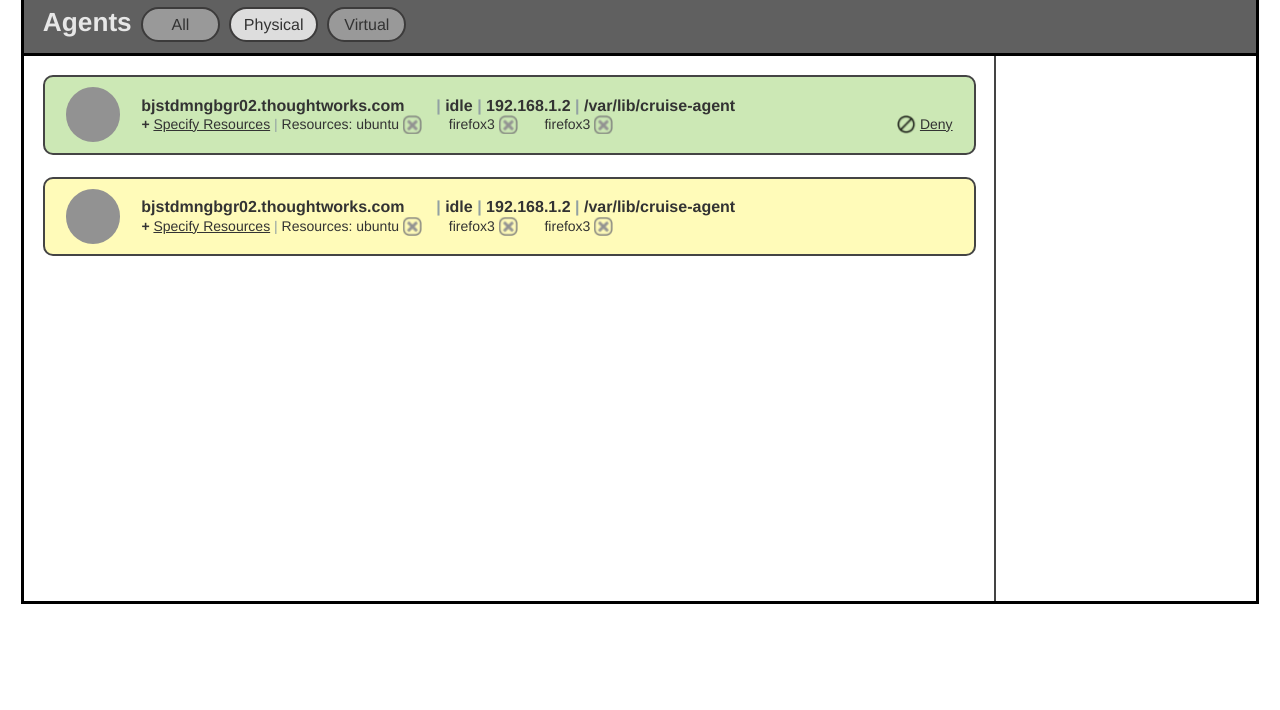
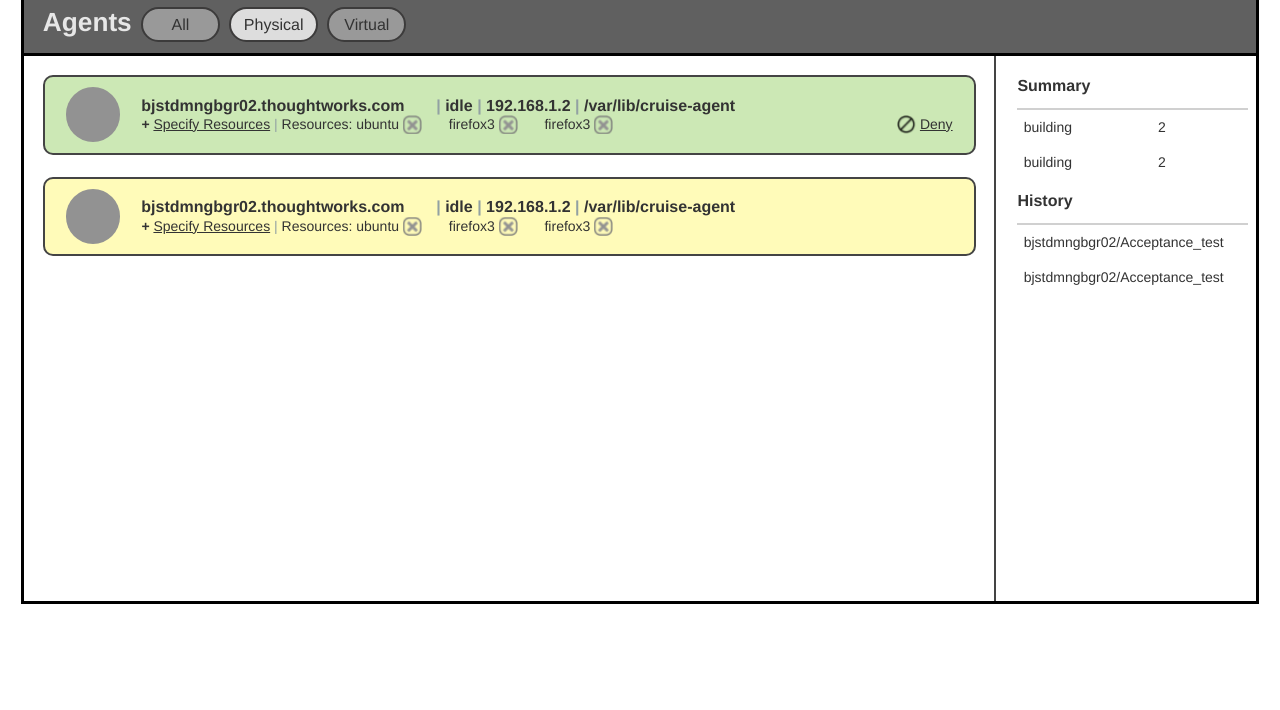
Before and after one commit to Youjingyu/TW-test, a plain HTML site: page index.html in a window 1280 px wide. Shown: the part 90-800 px from the top of the page. Drawn offline with Linux system fonts and the light colour scheme.

Commit message:
complete summary style

```diff
--- a/css/common.css
+++ b/css/common.css
@@ -51,7 +51,7 @@ div, a, ul, li{
     position: relative;
     float: right;
     height: 100%;
-    font-size: 0.14rem;
+    font-size: 14px;
 }
 .cr-member-operation {
     text-align: right;
@@ -224,13 +224,34 @@ div, a, ul, li{
 /* main content list end */
 
 /* main content summary start */
-.cr-main-summary{
+.cr-main-summary-con{
     position: absolute;
     top: 0;
     bottom: 0;
     left: 9.25rem;
     right: 0;
+    padding: 0.08rem 0.08rem 0.08rem 0.2rem;
     border-left: 2px solid #444;
+}
+.cr-main-summary > h4{
+    margin: 0.12rem 0;
+    font-weight: bold;
+}
+.cr-main-summary > ul{
+    padding: 0 0.06rem;
+    list-style: none;
+    border-top: 2px solid #D0D0D0;
+    line-height: 2.5;
+    font-size: 14px;
+}
+.cr-main-summary > ul > li{
+    overflow: hidden;
+    text-overflow:ellipsis;
+    white-space: nowrap;
+}
+.cr-main-summary-type{
+    display: inline-block;
+    width: 1.28rem;
 }
 /* main content summary end */
 
--- a/index.html
+++ b/index.html
@@ -130,8 +130,21 @@
                         </div>
                     </li>
                 </ul>
-                <div class="cr-main-summary">
-
+                <div class="cr-main-summary-con">
+                    <div class="cr-main-summary">
+                        <h4>Summary</h4>
+                        <ul>
+                            <li><span class="cr-main-summary-type">building</span><span>2</span></li>
+                            <li><span class="cr-main-summary-type">building</span><span>2</span></li>
+                        </ul>
+                    </div>
+                    <div class="cr-main-summary">
+                        <h4>History</h4>
+                        <ul>
+                            <li title="bjstdmngbgr02/Acceptance_test">bjstdmngbgr02/Acceptance_test</li>
+                            <li title="bjstdmngbgr02/Acceptance_test">bjstdmngbgr02/Acceptance_test</li>
+                        </ul>
+                    </div>
                 </div>
             </div>
         </main>
```
